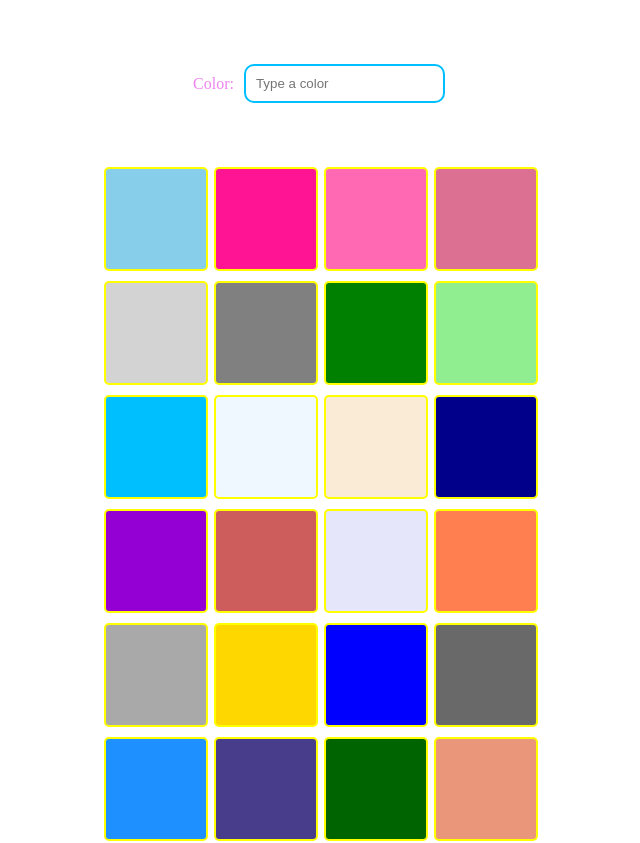
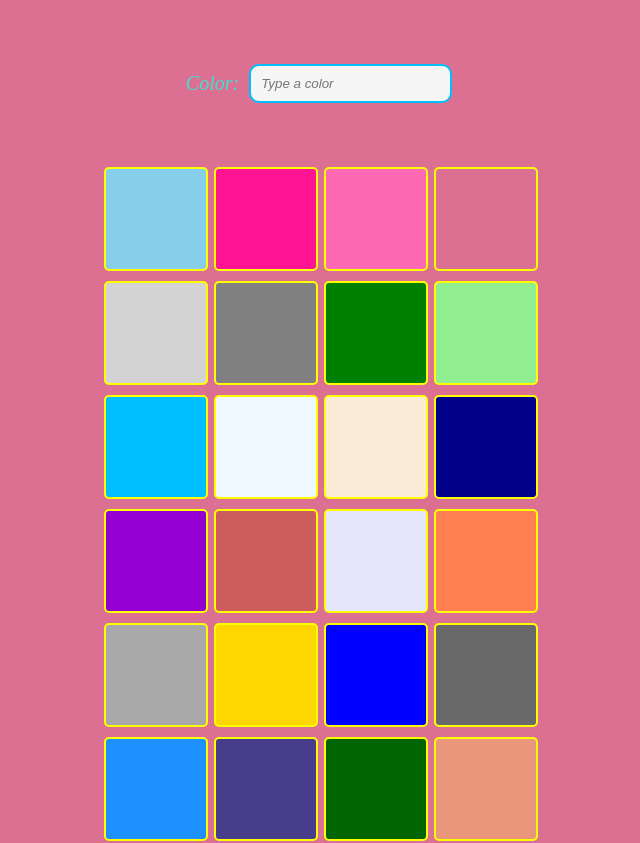
Before and after one commit to Nishita424/color-palette-search, a React (Create React App) app: page / in a window 1280 px wide. Shown: the top 843 px of the page, without its empty margins (321-961 px from the left). Built offline with nearby package versions, Linux system fonts and the light colour scheme.

Commit message:
Updated CSS

```diff
--- /dev/null
+++ b/src/App.css
@@ -0,0 +1,4 @@
+* {
+	margin: 0;
+	background-color: palevioletred;
+}
--- a/src/App.js
+++ b/src/App.js
@@ -1,12 +1,14 @@
 import { React, useState } from "react";
 import styled from "styled-components";
+import "./App.css";
 
 const Container = styled.div`
 	display: flex;
 	flex-direction: column;
 	align-items: center;
 	justify-content: space-between;
-	margin: 4rem;
+	padding: 4rem 0;
+	background: palevioletred;
 `;
 
 const Input = styled.div`
@@ -14,14 +16,18 @@ const Input = styled.div`
 	align-items: center;
 	gap: 10px;
 	label {
-		color: VIOLET;
+		color: turquoise;
+		font-style: italic;
+		font-size: 20px;
 	}
 	input {
 		margin: auto;
 		padding: 10px;
 		border: 2px solid DEEPSKYBLUE;
 		border-radius: 10px;
-		color: red;
+		color: darkgreen;
+		background-color: whitesmoke;
+		font-style: italic;
 	}
 `;
 
```
